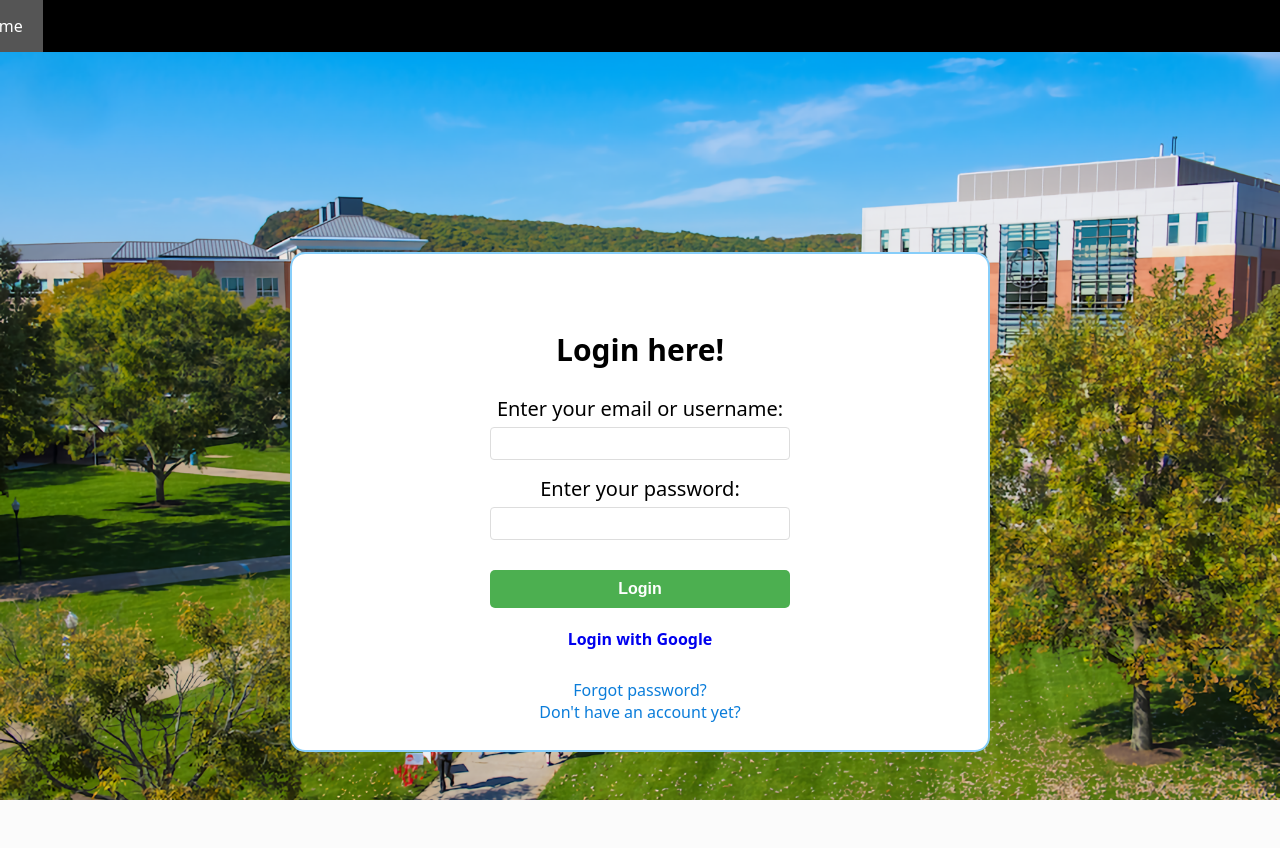
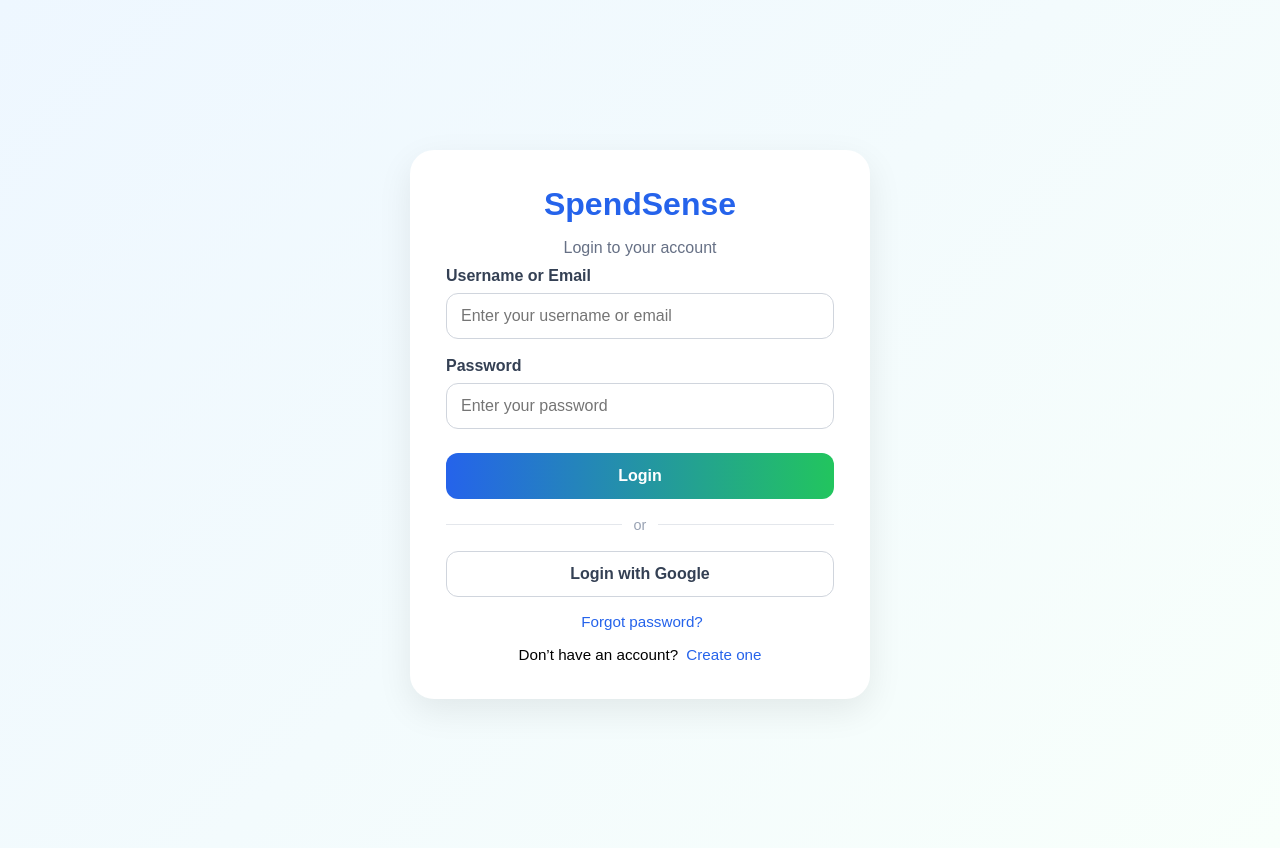
Before and after one commit to Hualin120/CSC-400-Project, a Flask app: page /login in a window 1280 px wide. Before the commit the page ends 800 px from the top, so only its background shows below. Run offline with Flask 3, Linux system fonts and the light colour scheme.

Commit message:
Created css and base html file for the auth pages.

```diff
--- /dev/null
+++ b/static/auth.css
@@ -0,0 +1,189 @@
+.auth-page {
+    margin: 0;
+    min-height: 100vh;
+    font-family: Arial, sans-serif;
+    background: linear-gradient(135deg, #eef7ff, #f8fffb);
+}
+
+.auth-wrapper {
+    min-height: 100vh;
+    display: flex;
+    justify-content: center;
+    align-items: center;
+    padding: 24px;
+}
+
+.auth-card {
+    width: 100%;
+    max-width: 460px;
+    background: #ffffff;
+    border-radius: 24px;
+    padding: 36px;
+    box-shadow: 0 12px 35px rgba(0, 0, 0, 0.08);
+    box-sizing: border-box;
+}
+
+.auth-logo {
+    margin: 0 0 8px 0;
+    text-align: center;
+    font-size: 2rem;
+    font-weight: 700;
+    color: #2563eb;
+}
+
+.auth-subtitle {
+    text-align: center;
+    color: #667085;
+    margin-bottom: 10px;
+}
+
+.auth-note {
+    text-align: center;
+    color: #667085;
+    font-size: 0.95rem;
+    margin-top: 0;
+    margin-bottom: 22px;
+}
+
+.form-group {
+    margin-bottom: 18px;
+}
+
+.form-group label {
+    display: block;
+    margin-bottom: 8px;
+    font-weight: 600;
+    color: #344054;
+}
+
+.form-control {
+    width: 100%;
+    padding: 13px 14px;
+    border: 1px solid #d0d5dd;
+    border-radius: 12px;
+    font-size: 1rem;
+    box-sizing: border-box;
+}
+
+.form-control:focus {
+    outline: none;
+    border-color: #60a5fa;
+    box-shadow: 0 0 0 3px rgba(96, 165, 250, 0.18);
+}
+
+.btn-primary {
+    width: 100%;
+    padding: 14px;
+    border: none;
+    border-radius: 12px;
+    font-size: 1rem;
+    font-weight: 700;
+    color: white;
+    cursor: pointer;
+    background: linear-gradient(90deg, #2563eb, #22c55e);
+    margin-top: 6px;
+}
+
+.btn-primary:hover {
+    opacity: 0.96;
+}
+
+.auth-links {
+    margin-top: 16px;
+    text-align: center;
+    font-size: 0.95rem;
+}
+
+.auth-links a {
+    color: #2563eb;
+    text-decoration: none;
+    margin-left: 4px;
+}
+
+.auth-links a:hover {
+    text-decoration: underline;
+}
+
+.flash-message {
+    margin-bottom: 18px;
+    padding: 12px 14px;
+    border-radius: 10px;
+    text-align: center;
+    font-size: 0.95rem;
+}
+
+.flash-message.danger {
+    background: #fee4e2;
+    color: #b42318;
+    border: 1px solid #fecdca;
+}
+
+.flash-message.success {
+    background: #dcfae6;
+    color: #067647;
+    border: 1px solid #abefc6;
+}
+
+.flash-message.info {
+    background: #eff8ff;
+    color: #175cd3;
+    border: 1px solid #b2ddff;
+}
+
+.flash-message.warning {
+    background: #fff4e5;
+    color: #b54708;
+    border: 1px solid #fbd4a6;
+}
+
+.field-error {
+    margin-top: 6px;
+    color: #d92d20;
+    font-size: 0.88rem;
+}
+
+.otp-input {
+    text-align: center;
+    letter-spacing: 0.2em;
+    font-size: 1.1rem;
+}
+
+.auth-divider {
+    display: flex;
+    align-items: center;
+    margin: 18px 0;
+    color: #98a2b3;
+    font-size: 0.9rem;
+}
+
+.auth-divider::before,
+.auth-divider::after {
+    content: "";
+    flex: 1;
+    height: 1px;
+    background: #e4e7ec;
+}
+
+.auth-divider span {
+    padding: 0 12px;
+}
+
+.google-btn {
+    display: block;
+    width: 100%;
+    text-align: center;
+    padding: 13px 14px;
+    border: 1px solid #d0d5dd;
+    border-radius: 12px;
+    background: #fff;
+    color: #344054;
+    text-decoration: none;
+    font-weight: 600;
+    box-sizing: border-box;
+    transition: background 0.2s ease, border-color 0.2s ease;
+}
+
+.google-btn:hover {
+    background: #f9fafb;
+    border-color: #98a2b3;
+}
--- /dev/null
+++ b/templates/auth_base.html
@@ -0,0 +1,27 @@
+<!DOCTYPE html>
+<html lang="en">
+<head>
+    <meta charset="UTF-8">
+    <meta name="viewport" content="width=device-width, initial-scale=1.0">
+    <title>{% block title %}SpendSense{% endblock %}</title>
+    <link rel="stylesheet" href="{{ url_for('static', filename='auth.css') }}">
+</head>
+<body class="auth-page">
+    <div class="auth-wrapper">
+        <div class="auth-card">
+
+            {% with messages = get_flashed_messages(with_categories=true) %}
+                {% if messages %}
+                    {% for category, message in messages %}
+                        <div class="flash-message {{ category }}">
+                            {{ message }}
+                        </div>
+                    {% endfor %}
+                {% endif %}
+            {% endwith %}
+
+            {% block auth_content %}{% endblock %}
+        </div>
+    </div>
+</body>
+</html>
--- a/templates/login.html
+++ b/templates/login.html
@@ -1,34 +1,47 @@
-{% extends "base.html" %}
-{% block title %}Login{% endblock %}
+{% extends "auth_base.html" %}
 
-{% block content %}
-<div class="login2">
-  <h2> Login here!</h2>
+{% block title %}Login | SpendSense{% endblock %}
 
-  <form method="post">
-    {{ form.hidden_tag() }}
+{% block auth_content %}
+    <h1 class="auth-logo">SpendSense</h1>
+    <p class="auth-subtitle">Login to your account</p>
 
-    <p>
-      Enter your email or username:<br>
-      {{ form.identifier() }}
-    </p>
+    <form method="POST">
+        {{ form.hidden_tag() }}
 
-    <p>
-      Enter your password:<br>
-      {{ form.password() }}
-    </p>
+        <div class="form-group">
+            {{ form.identifier.label }}
+            {{ form.identifier(class="form-control", placeholder="Enter your username or email") }}
+            {% for error in form.identifier.errors %}
+                <div class="field-error">{{ error }}</div>
+            {% endfor %}
+        </div>
 
-    <button type="submit">Login</button>
+        <div class="form-group">
+            {{ form.password.label }}
+            {{ form.password(class="form-control", placeholder="Enter your password") }}
+            {% for error in form.password.errors %}
+                <div class="field-error">{{ error }}</div>
+            {% endfor %}
+        </div>
 
-    <div class="mt-3">
-        <a href="{{ url_for('auth.login_google') }}" class="btn btn-danger">
-            <i class="fab fa-google"></i> Login with Google
-        </a>
+        {{ form.submit(class="btn-primary") }}
+    </form>
+
+    <div class="auth-divider">
+        <span>or</span>
     </div>
 
-    <div class="link-row">
-      <a href="{{ url_for('forgot_password') }}">Forgot password?</a><br><a href="{{ url_for('register') }}">Don't have an account yet?</a>
+    <a href="{{ url_for('auth.login_google') }}" class="google-btn">
+        Login with Google
+    </a>
+
+    <div class="auth-links">
+        <a href="{{ url_for('forgot_password') }}">Forgot password?</a>
     </div>
-  </form>
-</div>
+
+    <div class="auth-links">
+        <span>Don’t have an account?</span>
+        <a href="{{ url_for('register') }}">Create one</a>
+    </div>
 {% endblock %}
```
Also changed, not shown: templates/forgot_password.html (+21 -17 lines), templates/register.html (+34 -30 lines), templates/reset_password.html (+27 -21 lines), templates/verify_email.html (+28 -19 lines).
